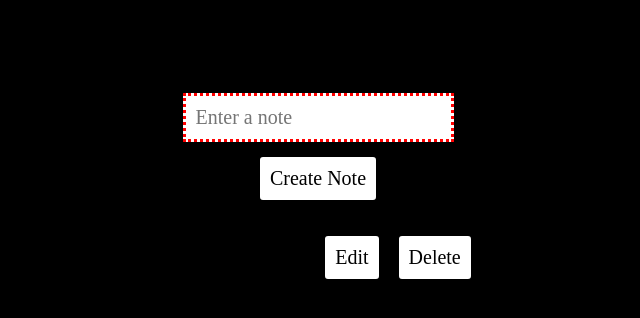
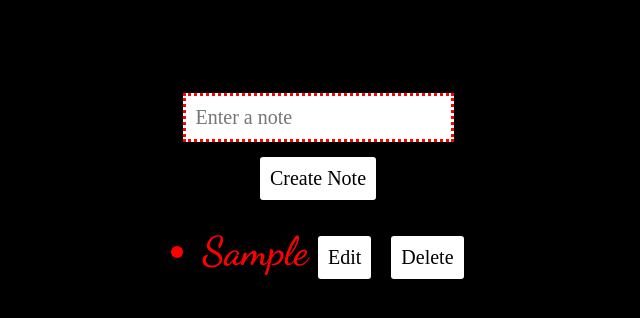
Before and after one commit to akmp06/REACT, a React (Create React App) app: page / in a window 1280 px wide. Both pictures are taken after typing "Sample" into the empty fields and a click on the button "Create Note". Shown: the top 318 px of the page, without its empty margins (322-962 px from the left). Built offline with nearby package versions, Linux system fonts and the light colour scheme.

Commit message:
Update App.js

```diff
--- a/src/App.js
+++ b/src/App.js
@@ -180,7 +180,7 @@ const App = () => {
       <button onClick={addNote}>{isEditing ? 'Update Note' : 'Create Note'}</button>
       <ul>
         {notes.map((note, index) => (
-          <li key={index}>
+          <li key={index} className="note-list">
             {note}
             <button onClick={() => editNote(index)}>Edit</button>
             <button onClick={() => deleteNote(index)}>Delete</button>
```
